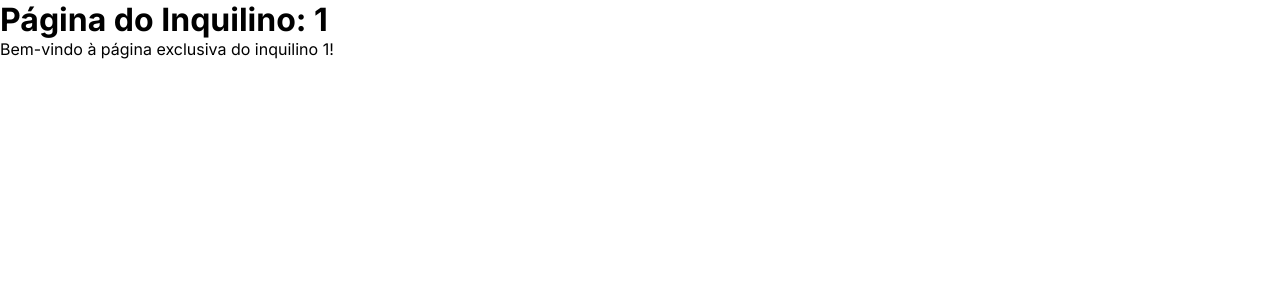
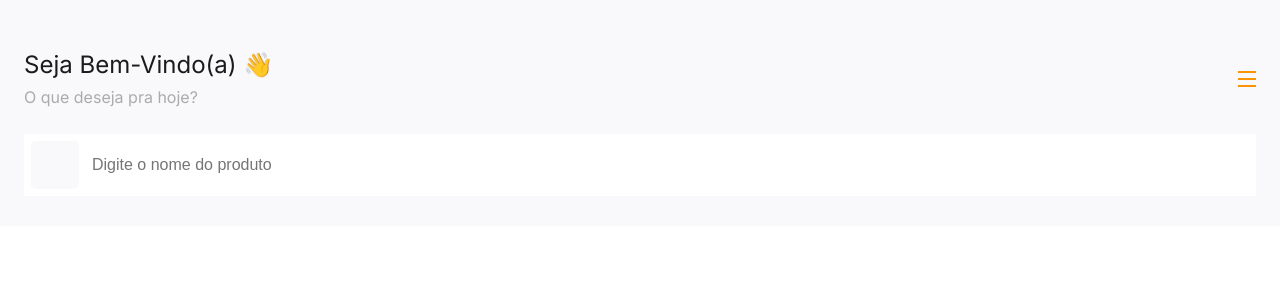
Before and after one commit to oMiguelwnl/B7-Delivery, a Next.js app: page /1 in a window 1280 px wide. Shown: the top 300 px of the page. Built offline with nearby package versions, Linux system fonts and the light colour scheme.

Commit message:
Header da tela de cardápio

```diff
--- /dev/null
+++ b/components/SearchInput/SearchInput.module.css
@@ -0,0 +1,26 @@
+.container{
+  background-color: #fff;
+  display: flex;
+  padding: 6px;
+  border: 1px solid #fff;
+}
+
+.button{
+  width: 48px;
+  height: 48px;
+  background-color: #F9F9FB;
+  border-radius: 5px;
+
+}
+
+.input{
+  border: 0;
+  outline: 0;
+  flex: 1;
+  height: 48px;
+  font-weight: 400;
+  font-size: 16px;
+  color: #979797;
+  margin-left: 13px;
+  border-radius: 5px;
+}
--- /dev/null
+++ b/components/SearchInput/index.tsx
@@ -0,0 +1,39 @@
+import styles from "./SearchInput.module.css";
+import { useState } from "react";
+
+type Props = {
+  color: string;
+  onSearch: (searchValue: string) => void;
+};
+
+export const SearchInput = ({ color, onSearch }: Props) => {
+  const [focused, setFocused] = useState(false);
+  const [searchValue, setSearchValue] = useState("");
+  const handleKeyUp = (event: React.KeyboardEvent<HTMLInputElement>) => {
+    if (event.code === "Enter") {
+      onSearch(searchValue);
+    }
+  };
+
+  return (
+    <div
+      className={styles.container}
+      style={{ borderColor: focused ? color : "#fff" }}
+    >
+      <div
+        onClick={() => onSearch(searchValue)}
+        className={styles.button}
+      ></div>
+      <input
+        type="text"
+        className={styles.input}
+        placeholder="Digite o nome do produto"
+        onFocus={() => setFocused(true)}
+        onBlur={() => setFocused(false)}
+        onKeyUp={handleKeyUp}
+        value={searchValue}
+        onChange={(e) => setSearchValue(e.target.value)}
+      />
+    </div>
+  );
+};
--- a/pages/[tenant]/index.tsx
+++ b/pages/[tenant]/index.tsx
@@ -1,17 +1,34 @@
-import { useRouter } from "next/router";
-import React from "react";
+import { SearchInput } from "@/components/SearchInput";
 import styles from "../../styles/Home.module.css";
 
-function TenantPage() {
-  const router = useRouter();
-  const { tenant } = router.query;
+const TenantPage = () => {
+  const handleSearch = (searchValue: string) => {
+    console.log(`Você está buscando por: ${searchValue}`);
+  };
+  return (
+    <div className={styles.container}>
+      <header className={styles.header}>
+        <div className={styles.headerTop}>
+          <div className={styles.headerTopLeft}>
+            <div className={styles.headerTitle}>Seja Bem-Vindo(a) 👋</div>
+            <div className={styles.headersubTitle}>O que deseja pra hoje?</div>
+          </div>
 
-  return (
-    <div>
-      <h1>Página do Inquilino: {tenant}</h1>
-      <p>Bem-vindo à página exclusiva do inquilino {tenant}!</p>
+          <div className={styles.headerTopRight}>
+            <div className={styles.menuButtom}>
+              <div className={styles.menuButtomLine}></div>
+              <div className={styles.menuButtomLine}></div>
+              <div className={styles.menuButtomLine}></div>
+            </div>
+          </div>
+        </div>
+
+        <div className={styles.headerBottom}>
+          <SearchInput color="#FB9400" onSearch={handleSearch} />
+        </div>
+      </header>
     </div>
   );
-}
+};
 
 export default TenantPage;
--- a/styles/Home.module.css
+++ b/styles/Home.module.css
@@ -0,0 +1,53 @@
+.container {
+  background: #fff;
+}
+
+.header{
+  background: #F9F9FB;
+  padding: 50px 24px 30px 24px;
+}
+
+.headerTop{
+  display: flex;
+  justify-content: space-between;
+  align-items: center;
+  margin-bottom: 27px;
+}
+
+.headerTopLeft{
+
+}
+
+.headerTitle{
+  color: #1B1B1B;
+  font-weight: 500;
+  font-size: 24px;
+  margin-bottom: 8px;
+}
+
+.headersubTitle{
+  color: rgba(151, 151, 151, 0.8);
+  font-weight: 400;
+  font-size: 16px;
+}
+
+.headerTopRight{
+
+}
+
+.menuButtom{
+  width: 18px;
+  height: 16px;
+  display: flex;
+  flex-direction: column;
+  justify-content: space-between;
+}
+
+.menuButtomLine{
+  background-color: #FB9400;
+  height: 2px;
+}
+
+.headerButtom{
+
+}
```
